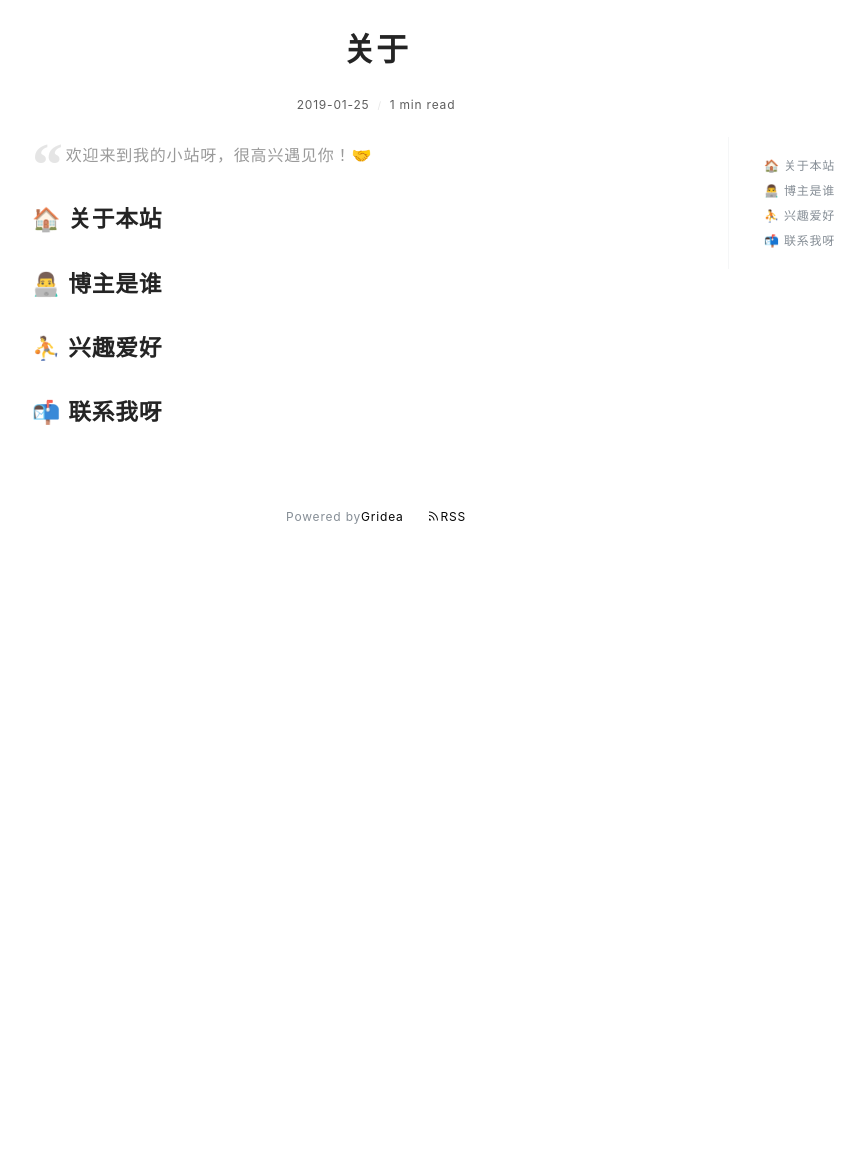
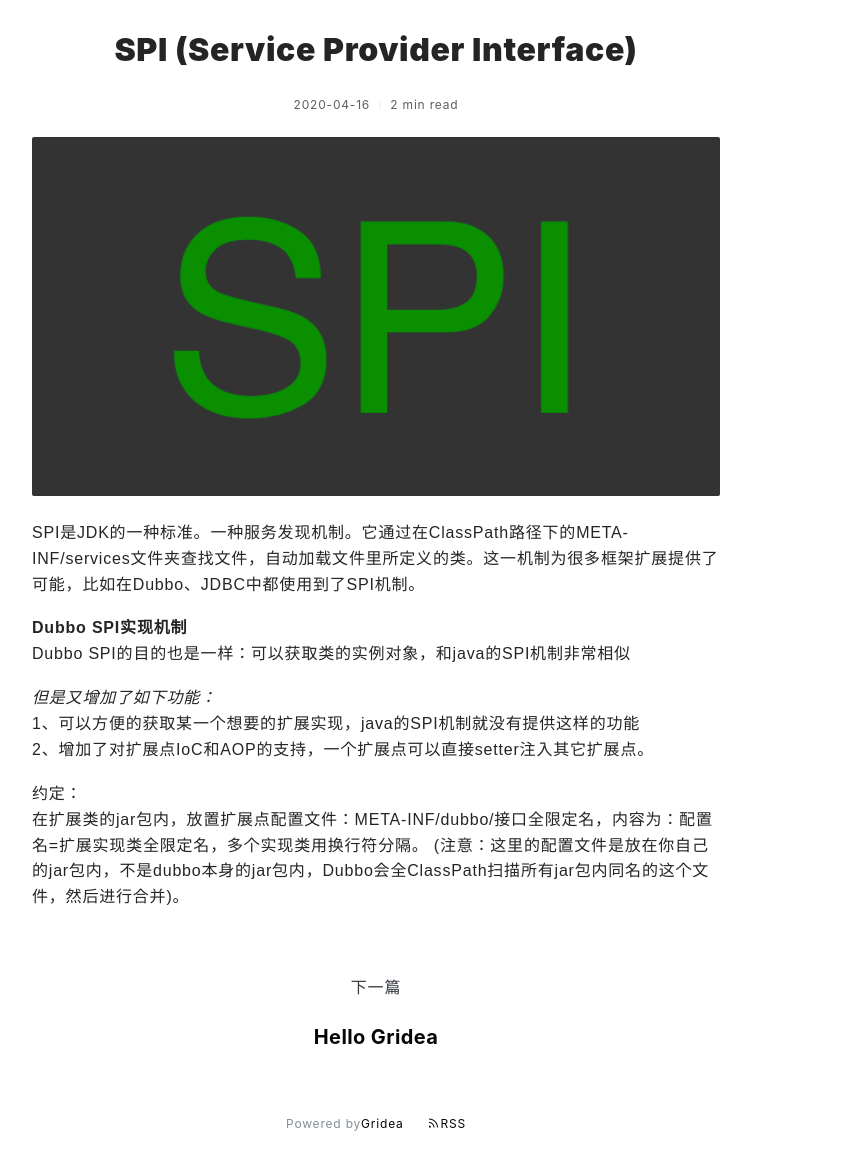
Before and after one commit to Zz-321/Zz-321.github.io, a plain HTML site: page post/spi-service-provider-interface/index.html in a window 1280 px wide. Shown: the part 448-1620 px from the top of the page, without its empty margins (264-1129 px from the left). Before the commit the page ends 1013 px from the top, so only its background shows below. Drawn offline with nearby package versions, Linux system fonts and the light colour scheme; a web font is replaced by a local one.

Commit message:
update from gridea: 2020-04-16 21:44:55

```diff
--- a/post/about/index.html
+++ b/post/spi-service-provider-interface/index.html
@@ -2,22 +2,16 @@
   <head>
     <meta charset="utf-8" />
 <meta name="viewport" content="width=device-width, initial-scale=1" />
-<title>关于 | Zz Blog</title>
-<link rel="shortcut icon" href="https://zz-321.github.io/favicon.ico?v=1587044181980">
+<title>SPI (Service Provider Interface) | Zz Blog</title>
+<link rel="shortcut icon" href="https://zz-321.github.io/favicon.ico?v=1587044689709">
 <link href="https://cdn.jsdelivr.net/npm/remixicon@2.3.0/fonts/remixicon.css" rel="stylesheet">
 <link rel="stylesheet" href="https://zz-321.github.io/styles/main.css">
-<link rel="alternate" type="application/atom+xml" title="关于 | Zz Blog - Atom Feed" href="https://zz-321.github.io/atom.xml">
+<link rel="alternate" type="application/atom+xml" title="SPI (Service Provider Interface) | Zz Blog - Atom Feed" href="https://zz-321.github.io/atom.xml">
 <link rel="stylesheet" href="https://fonts.googleapis.com/css?family=Droid+Serif:400,700">
 
 
 
-    <meta name="description" content="
-欢迎来到我的小站呀，很高兴遇见你！🤝
-
-🏠 关于本站
-👨‍💻 博主是谁
-⛹ 兴趣爱好
-📬 联系我呀
+    <meta name="description" content="SPI是JDK的一种标准。一种服务发现机制。它通过在ClassPath路径下的META-INF/services文件夹查找文件，自动加载文件里所定义的类。这一机制为很多框架扩展提供了可能，比如在Dubbo、JDBC中都使用到了SPI机制。
 ..." />
     <meta name="keywords" content="" />
     <link rel="stylesheet" href="https://cdnjs.cloudflare.com/ajax/libs/KaTeX/0.10.0/katex.min.css">
@@ -28,7 +22,7 @@
       <div class="main-content">
         <div class="site-header">
   <a href="https://zz-321.github.io">
-  <img class="avatar" src="https://zz-321.github.io/images/avatar.png?v=1587044181980" alt="">
+  <img class="avatar" src="https://zz-321.github.io/images/avatar.png?v=1587044689709" alt="">
   </a>
   <h1 class="site-title">
     Zz Blog
@@ -81,46 +75,48 @@
         <div class="post-detail">
           <article class="post">
             <h2 class="post-title">
-              关于
+              SPI (Service Provider Interface)
             </h2>
             <div class="post-info">
               <span>
-                2019-01-25
+                2020-04-16
               </span>
               <span>
-                1 min read
+                2 min read
               </span>
 
             </div>
 
+              <img class="post-feature-image" src="https://zz-321.github.io/post-images/spi-service-provider-interface.png" alt="">
+
             <div class="post-content-wrapper">
               <div class="post-content">
-                <blockquote>
-<p>欢迎来到我的小站呀，很高兴遇见你！🤝</p>
-</blockquote>
-<h2 id="关于本站">🏠 关于本站</h2>
-<h2 id="博主是谁">👨‍💻 博主是谁</h2>
-<h2 id="兴趣爱好">⛹ 兴趣爱好</h2>
-<h2 id="联系我呀">📬 联系我呀</h2>
+                <p>SPI是JDK的一种标准。一种服务发现机制。它通过在ClassPath路径下的META-INF/services文件夹查找文件，自动加载文件里所定义的类。这一机制为很多框架扩展提供了可能，比如在Dubbo、JDBC中都使用到了SPI机制。</p>
+<p><strong>Dubbo SPI实现机制</strong><br>
+Dubbo SPI的目的也是一样：可以获取类的实例对象，和java的SPI机制非常相似</p>
+<p><em>但是又增加了如下功能：</em><br>
+1、可以方便的获取某一个想要的扩展实现，java的SPI机制就没有提供这样的功能<br>
+2、增加了对扩展点IoC和AOP的支持，一个扩展点可以直接setter注入其它扩展点。</p>
+<p>约定：<br>
+在扩展类的jar包内，放置扩展点配置文件：META-INF/dubbo/接口全限定名，内容为：配置名=扩展实现类全限定名，多个实现类用换行符分隔。 (注意：这里的配置文件是放在你自己的jar包内，不是dubbo本身的jar包内，Dubbo会全ClassPath扫描所有jar包内同名的这个文件，然后进行合并)。</p>
 
               </div>
               <div class="toc-container">
-                <ul class="markdownIt-TOC">
-<li>
-<ul>
-<li><a href="#%E5%85%B3%E4%BA%8E%E6%9C%AC%E7%AB%99">🏠 关于本站</a></li>
-<li><a href="#%E5%8D%9A%E4%B8%BB%E6%98%AF%E8%B0%81">👨‍💻 博主是谁</a></li>
-<li><a href="#%E5%85%B4%E8%B6%A3%E7%88%B1%E5%A5%BD">⛹ 兴趣爱好</a></li>
-<li><a href="#%E8%81%94%E7%B3%BB%E6%88%91%E5%91%80">📬 联系我呀</a></li>
-</ul>
-</li>
-</ul>
 
               </div>
             </div>
           </article>
         </div>
 
+
+          <div class="next-post">
+            <div class="next">下一篇</div>
+            <a href="https://zz-321.github.io/post/hello-gridea/">
+              <h3 class="post-title">
+                Hello Gridea
+              </h3>
+            </a>
+          </div>
 
 
 
```
Also changed, not shown: archives/index.html (+18 -2 lines), atom.xml (+17 -1 lines), index.html (+24 -2 lines), post/hello-gridea/index.html (+2 -2 lines), tag/K4LRRo6Wr/index.html (+2 -2 lines), tags/index.html (+2 -2 lines), post-images/spi-service-provider-interface.png (added).
